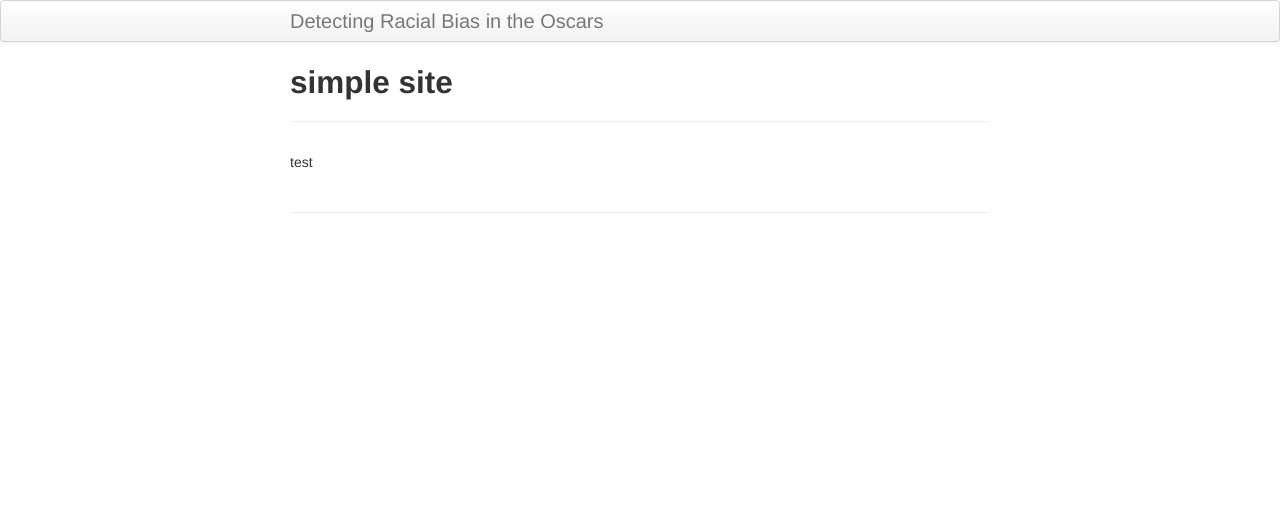
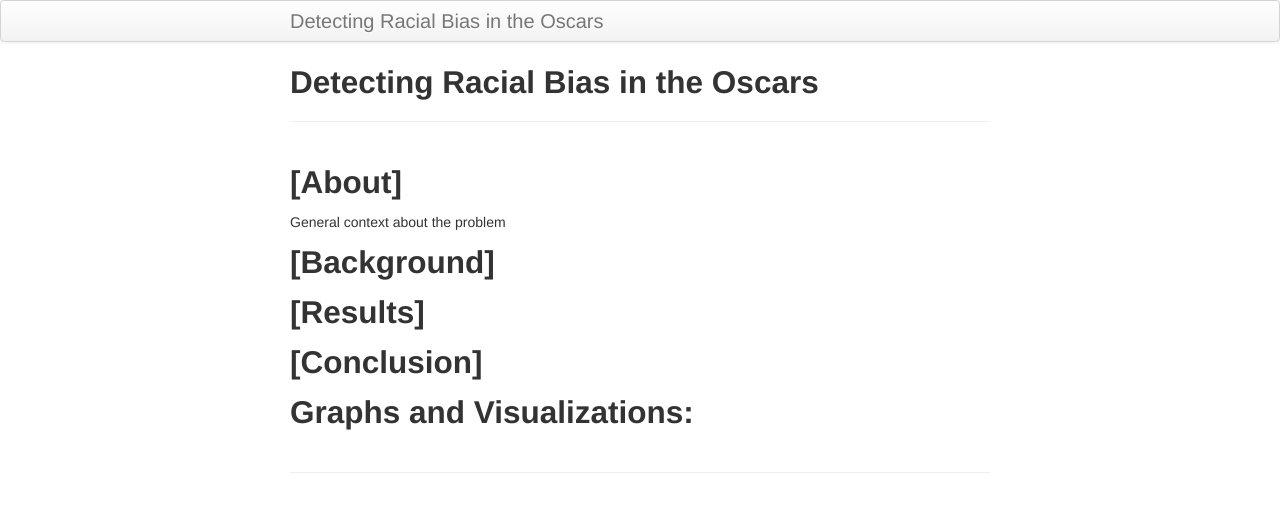
Before and after one commit to mkwan13/180_final_site, a Jekyll site: the page built from index.md, in a window 1280 px wide. Shown: the top 512 px of the page. Built offline with Jekyll 4.4.1, drawn with Linux system fonts in a browser that asks for light colours.

Commit message:
added to index

```diff
--- a/index.md
+++ b/index.md
@@ -1,7 +1,16 @@
 ---
 layout: page
-title: simple site
+title: Detecting Racial Bias in the Oscars
 description: Minimal tutorial on making a simple website with GitHub Pages
 ---
 
-test
+## [About]
+General context about the problem
+
+## [Background]
+
+## [Results]
+
+## [Conclusion]
+
+## Graphs and Visualizations:
```
